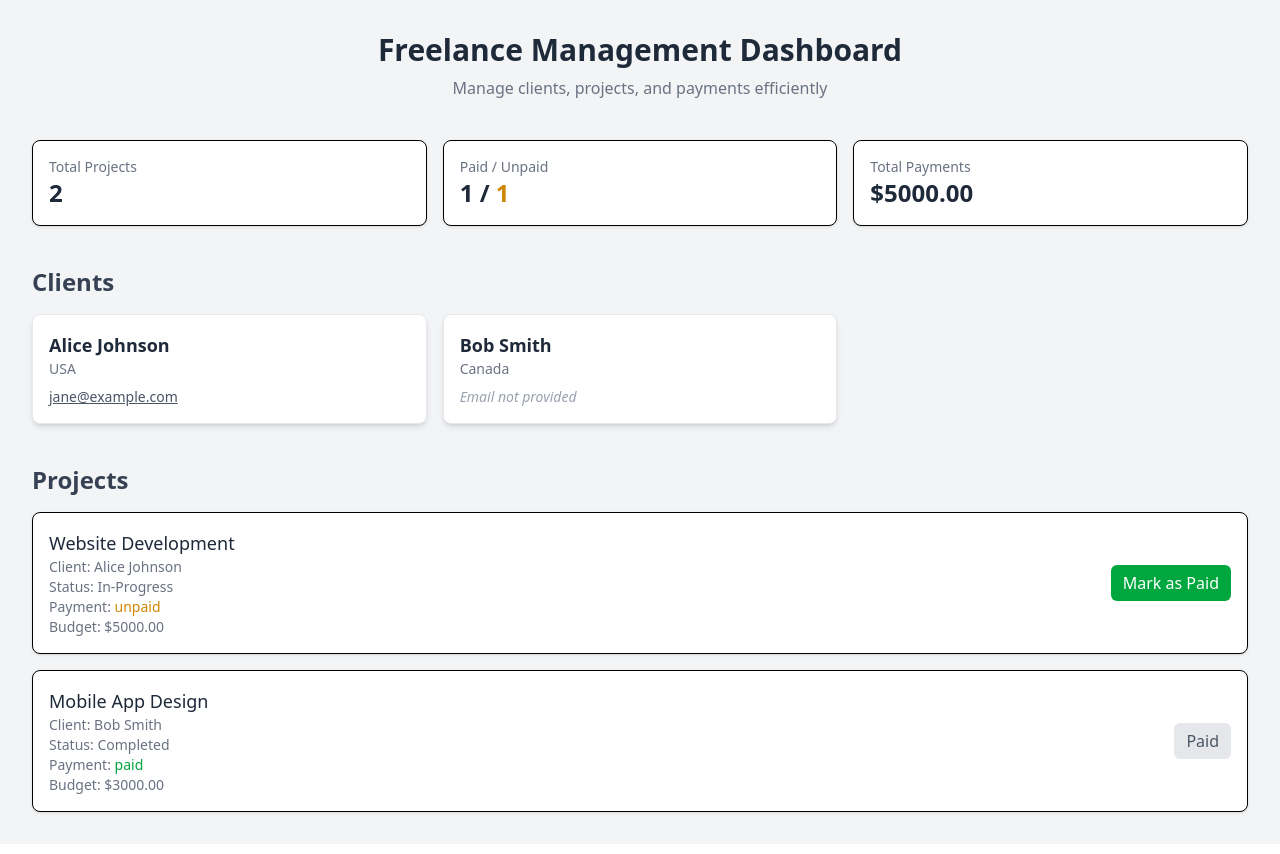
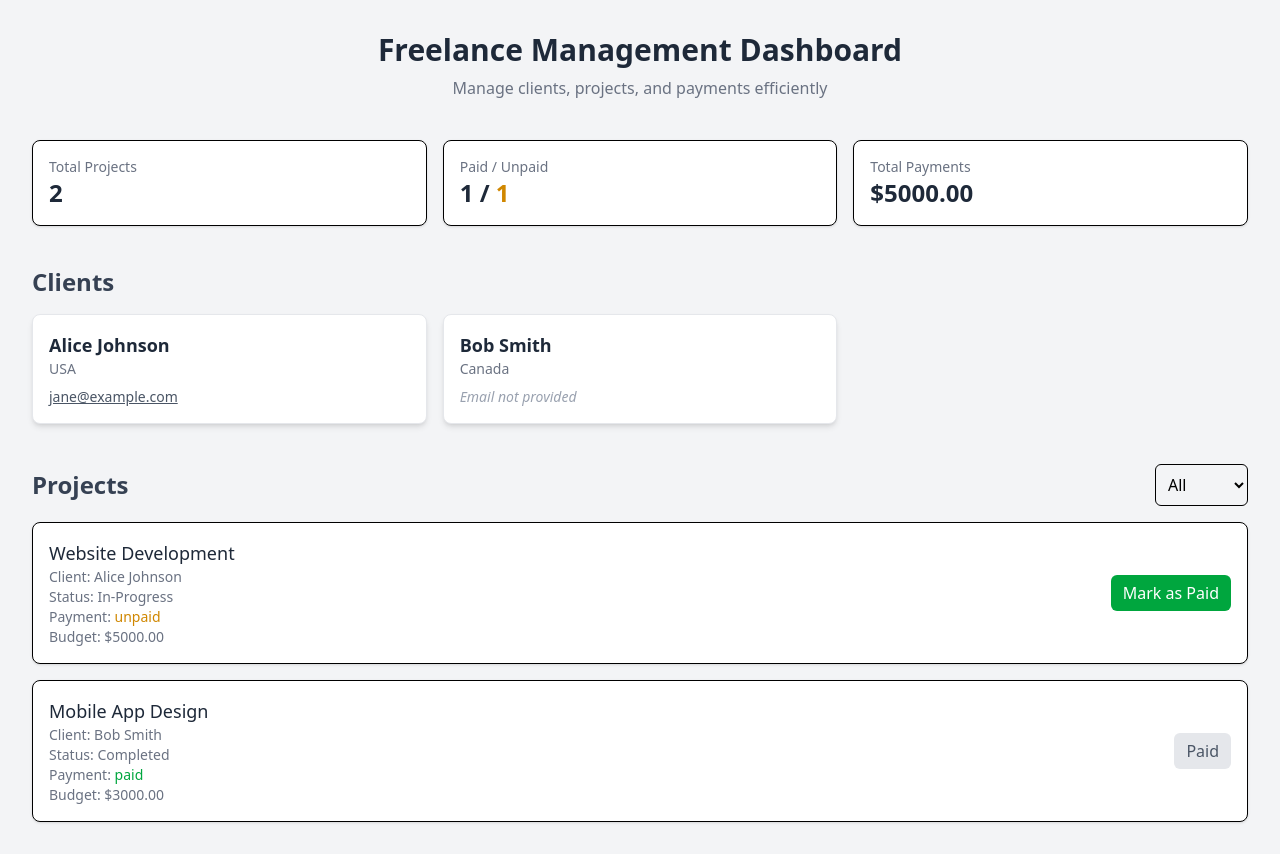
Before and after one commit to Isingizwe12/Freelance-Management-Dashboard, a React (Vite) app: page / in a window 1280 px wide. Built offline with nearby package versions, Linux system fonts and the light colour scheme.

Commit message:
project filtering feature by payment status
 -Implemented filtering logic in Dashboard component to display projects by payment status (all, paid, unpaid)
- Updated ProjectList component to accept and render filtered projects

```diff
--- a/src/components/Dashboard.tsx
+++ b/src/components/Dashboard.tsx
@@ -1,4 +1,4 @@
-import React, { useContext } from "react";
+import React, { useContext,useState} from "react";
 import { AppContext } from "../context/AppContext";
 import ClientCard from "./ClientCard";
 import ProjectList from "./ProjectList";
@@ -6,6 +6,7 @@ import DashboardStats from "./DashboardStats";
 
 const Dashboard: React.FC = () => {
   const context = useContext(AppContext);
+  const [filter,setFilter]=useState<"all"| "paid" |"unpaid">("all");
 
   if (!context) {
     return <p className="text-red-500 text-center mt-10">Error: AppContext not found</p>;
@@ -13,6 +14,11 @@ const Dashboard: React.FC = () => {
 
   const { state } = context;
   const { clients, projects, payments } = state;
+
+  const filteredProjects=state.projects.filter((project)=>{
+    if(filter==="all") return true;
+    return project.paymentStatus===filter;
+  });
 
   return (
     <div className="min-h-screen bg-gray-100 p-8">
@@ -39,10 +45,26 @@ const Dashboard: React.FC = () => {
         </div>
       </section>
 
+
       {/* Projects Section */}
       <section className="mt-10">
-        <h2 className="text-2xl font-semibold text-gray-700 mb-4">Projects</h2>
-        <ProjectList/>
+        <div className="flex justify-between items-center mb-4">
+          <h2 className="text-2xl font-semibold text-gray-700">Projects</h2>
+
+          {/* ✅ Dropdown filter */}
+          <select
+            value={filter}
+            onChange={(e) => setFilter(e.target.value as "all" | "paid" | "unpaid")}
+            className="border rounded-md p-2"
+          >
+            <option value="all">All</option>
+            <option value="paid">Paid</option>
+            <option value="unpaid">Unpaid</option>
+          </select>
+        </div>
+
+        {/* ✅ Pass filtered projects */}
+        <ProjectList projects={filteredProjects} />
       </section>
     </div>
   );
--- a/src/components/ProjectList.tsx
+++ b/src/components/ProjectList.tsx
@@ -1,7 +1,12 @@
 import React, { useContext } from "react";
 import { AppContext } from "../context/AppContext";
+import { Project } from "../types/models";
 
-const ProjectList: React.FC = () => {
+interface ProjectListProps {
+  projects: Project[];
+}
+
+const ProjectList: React.FC<ProjectListProps> = ({ projects }) => {
   const context = useContext(AppContext);
 
   if (!context) {
@@ -9,7 +14,7 @@ const ProjectList: React.FC = () => {
   }
 
   const { state, dispatch } = context;
-  const { clients, projects } = state;
+  const { clients } = state;
 
   const markAsPaid = (projectId: string, amount: number) => {
     const project = projects.find((p) => p.id === projectId);
@@ -43,9 +48,7 @@ const ProjectList: React.FC = () => {
               <p className="text-sm text-gray-500">
                 Payment:{" "}
                 <span
-                  className={
-                    project.paymentStatus === "paid" ? "text-green-600" : "text-yellow-600"
-                  }
+                  className={project.paymentStatus === "paid" ? "text-green-600" : "text-yellow-600"}
                 >
                   {project.paymentStatus}
                 </span>
```
